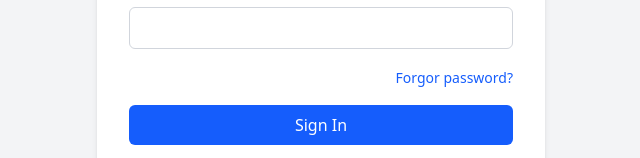
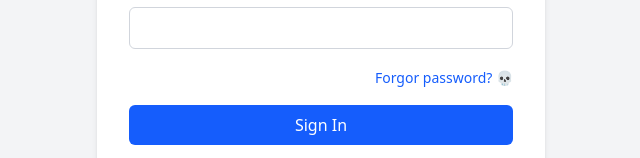
Before and after one commit to jpugmire/S26-CPSC4910-Team06, a Next.js app: page /login in a window 1280 px wide. Shown: the part 405-563 px from the top of the page, without its empty margins (319-959 px from the left). Built offline with nearby package versions, Linux system fonts and the light colour scheme; no server answers.

Commit message:
very important changes

```diff
--- a/components/login-form.tsx
+++ b/components/login-form.tsx
@@ -76,7 +76,7 @@ export function LoginForm() {
 
 			<div className="text-right">
 				<Link href="/forgot-password" className="text-sm text-blue-600 hover:underline">
-					Forgor password?
+					Forgor password? &#128128;
 				</Link>
 			</div>
 
```
